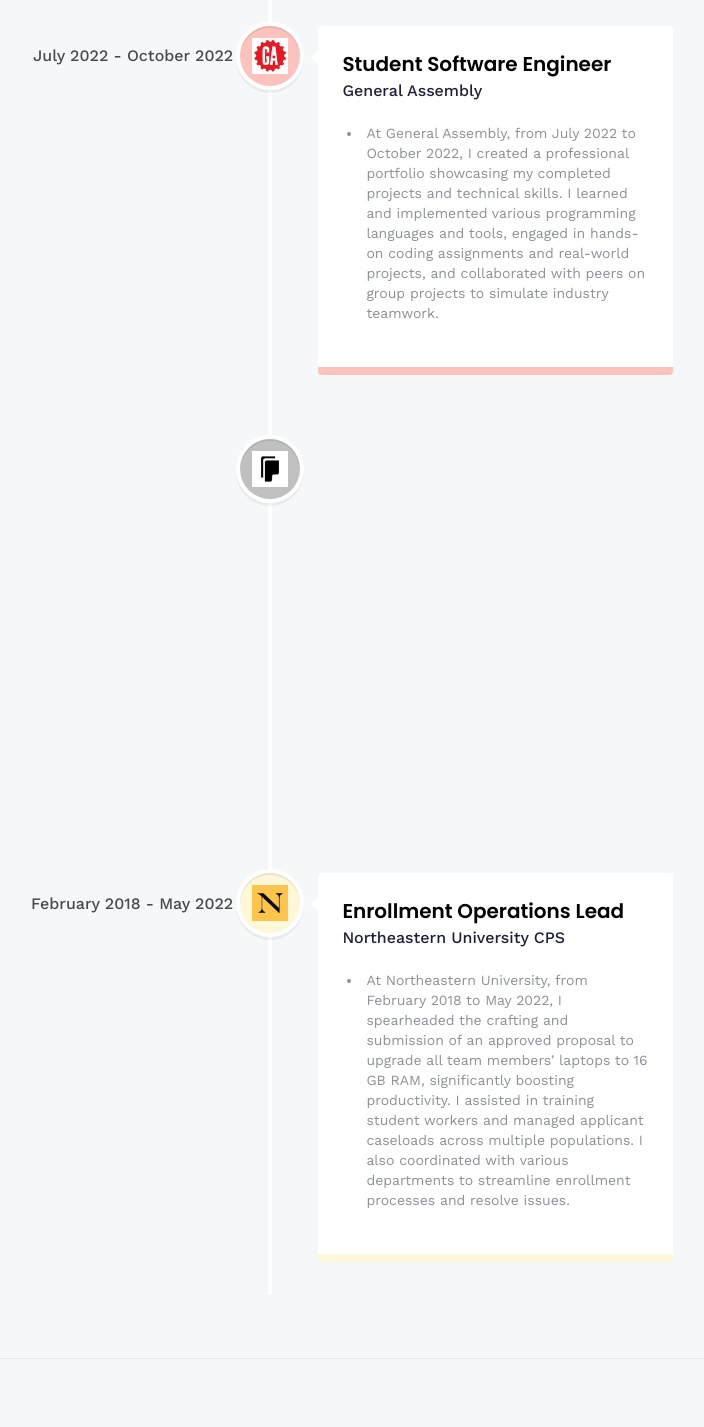
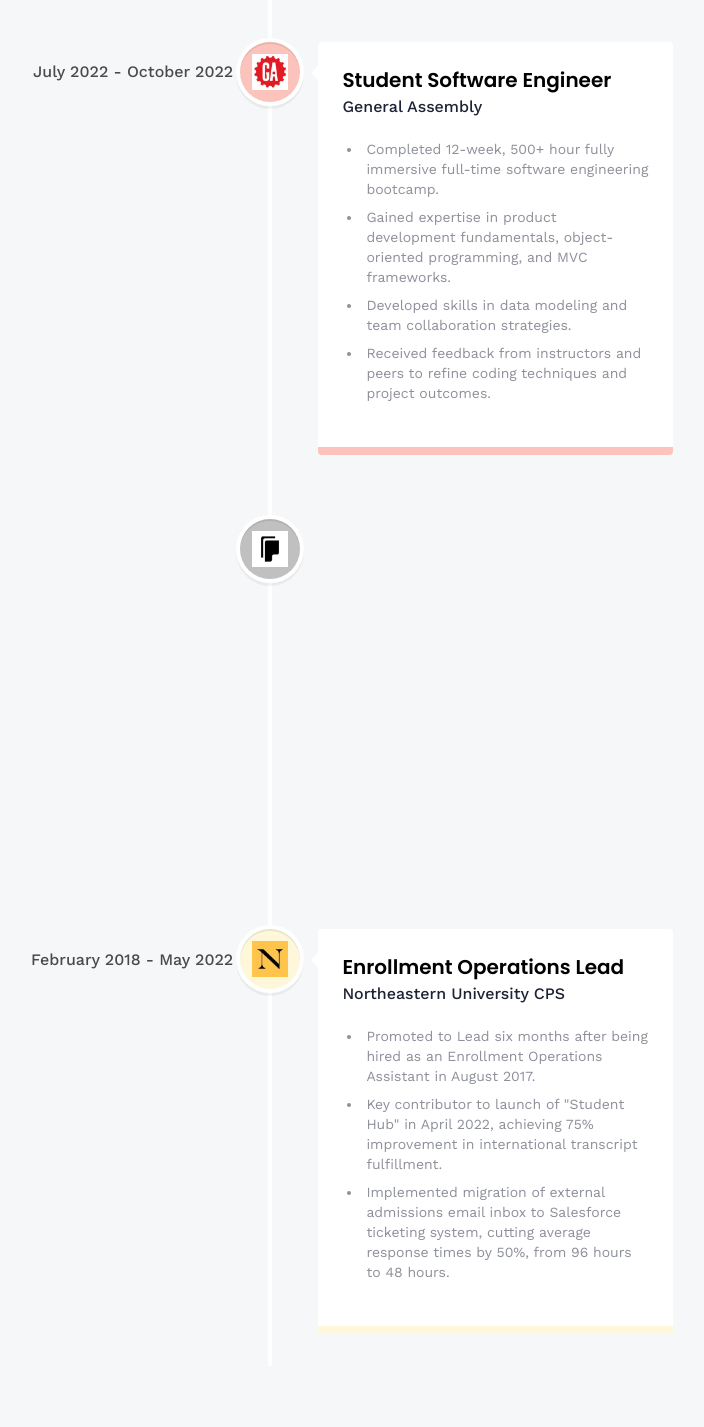
Before and after one commit to Scurrlin/3D-Portfolio, a React (Vite) app: page /about in a window 1280 px wide. Shown: the part 1240-2667 px from the top of the page, without its empty margins (370-1074 px from the left). Built offline with nearby package versions, Linux system fonts and the light colour scheme; the HTML template or start-up script is replaced by a standard one.

Commit message:
update work experience

```diff
--- a/src/constants/index.js
+++ b/src/constants/index.js
@@ -103,7 +103,9 @@ export const experiences = [
         iconBg: "#C0C0C0",
         date: "January 2023 - May 2024",
         points: [
-            "At Propcard, from January 2023 to May 2024, I partnered with a senior developer to construct an enhanced Web API for specific CRMLS data points. I administered the SQL Database, executing maintenance and updates as required, and oversaw cron jobs for MLS connection tokens, ensuring seamless data integration."
+            "Expanded role scope to encompass custom website updates through HTML injection.",
+            "Revamped data pipelines and ETL processes to enhance platform scalability.",
+            "Implemented analytics tokens and tracking pixels for comprehensive web traffic data collection and analysis."
         ],
     },
     {
@@ -113,7 +115,10 @@ export const experiences = [
         iconBg: "#fbc3bc",
         date: "July 2022 - October 2022",
         points: [
-            "At General Assembly, from July 2022 to October 2022, I created a professional portfolio showcasing my completed projects and technical skills. I learned and implemented various programming languages and tools, engaged in hands-on coding assignments and real-world projects, and collaborated with peers on group projects to simulate industry teamwork."
+            "Completed 12-week, 500+ hour fully immersive full-time software engineering bootcamp.",
+            "Gained expertise in product development fundamentals, object-oriented programming, and MVC frameworks.",
+            "Developed skills in data modeling and team collaboration strategies.",
+            "Received feedback from instructors and peers to refine coding techniques and project outcomes."
         ],
     },
     {
@@ -123,7 +128,9 @@ export const experiences = [
         iconBg: "#C0C0C0",
         date: "May 2022 - July 2022",
         points: [
-            "At Propcard, from May 2022 to July 2022, I responded to inbound client requests, initiating contact and scheduling meetings. I assisted clients in setting up and optimizing their accounts for better engagement and results, maintaining a high level of client satisfaction through attentive and personalized support. I also collaborated with the team to improve onboarding processes and enhance the overall client experience."
+            "Pitched benefits of Propcard effectively, emphasizing its unique value proposition to potential clients.",
+            "Added and curated relevant media copy to custom Propcard CMS, ensuring high-quality content presentations.",
+            "Guided clients through Propcard platform, providing insights to maximize their usage and benefits."
         ],
     },
     {
@@ -133,7 +140,9 @@ export const experiences = [
         iconBg: "#FEF7DA",
         date: "February 2018 - May 2022",
         points: [
-            "At Northeastern University, from February 2018 to May 2022, I spearheaded the crafting and submission of an approved proposal to upgrade all team members’ laptops to 16 GB RAM, significantly boosting productivity. I assisted in training student workers and managed applicant caseloads across multiple populations. I also coordinated with various departments to streamline enrollment processes and resolve issues."
+            'Promoted to Lead six months after being hired as an Enrollment Operations Assistant in August 2017.',
+            'Key contributor to launch of "Student Hub" in April 2022, achieving 75% improvement in international transcript fulfillment.',
+            'Implemented migration of external admissions email inbox to Salesforce ticketing system, cutting average response times by 50%, from 96 hours to 48 hours.'
         ],
     }
 ];
```
